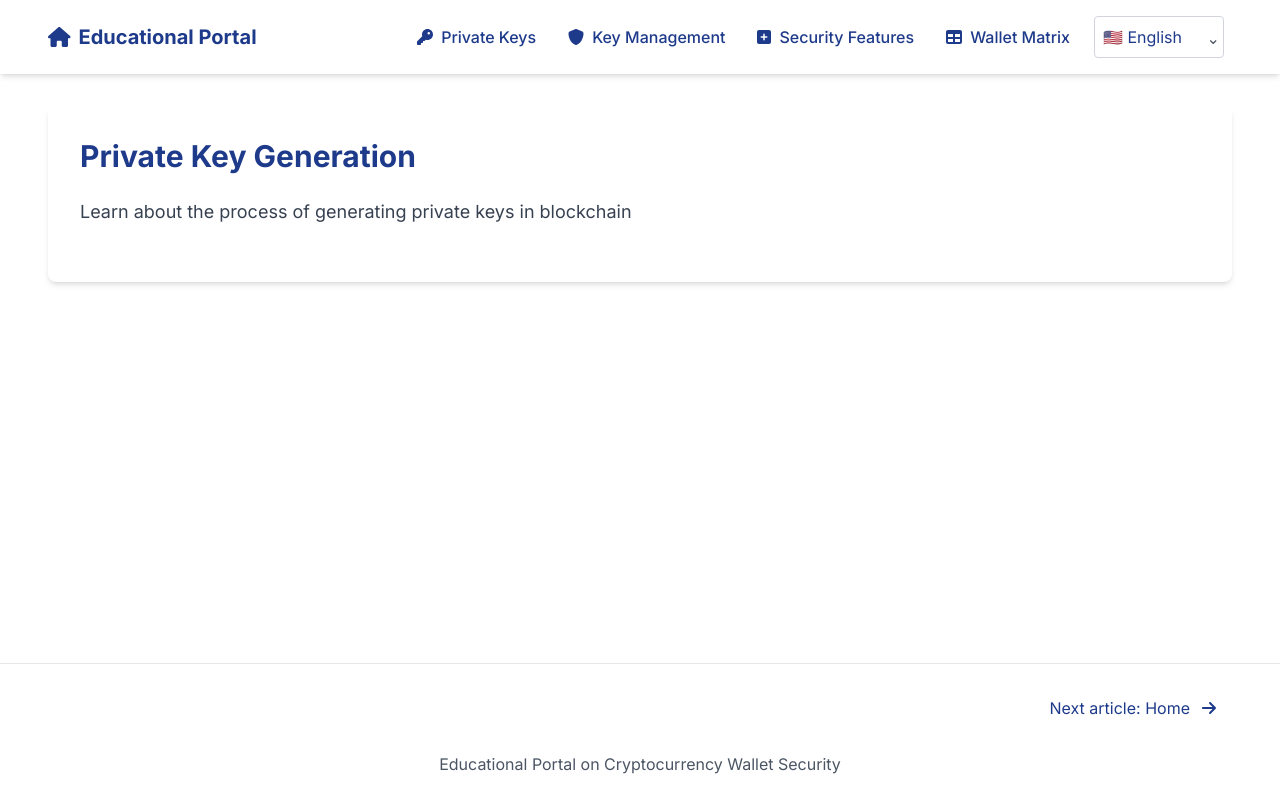
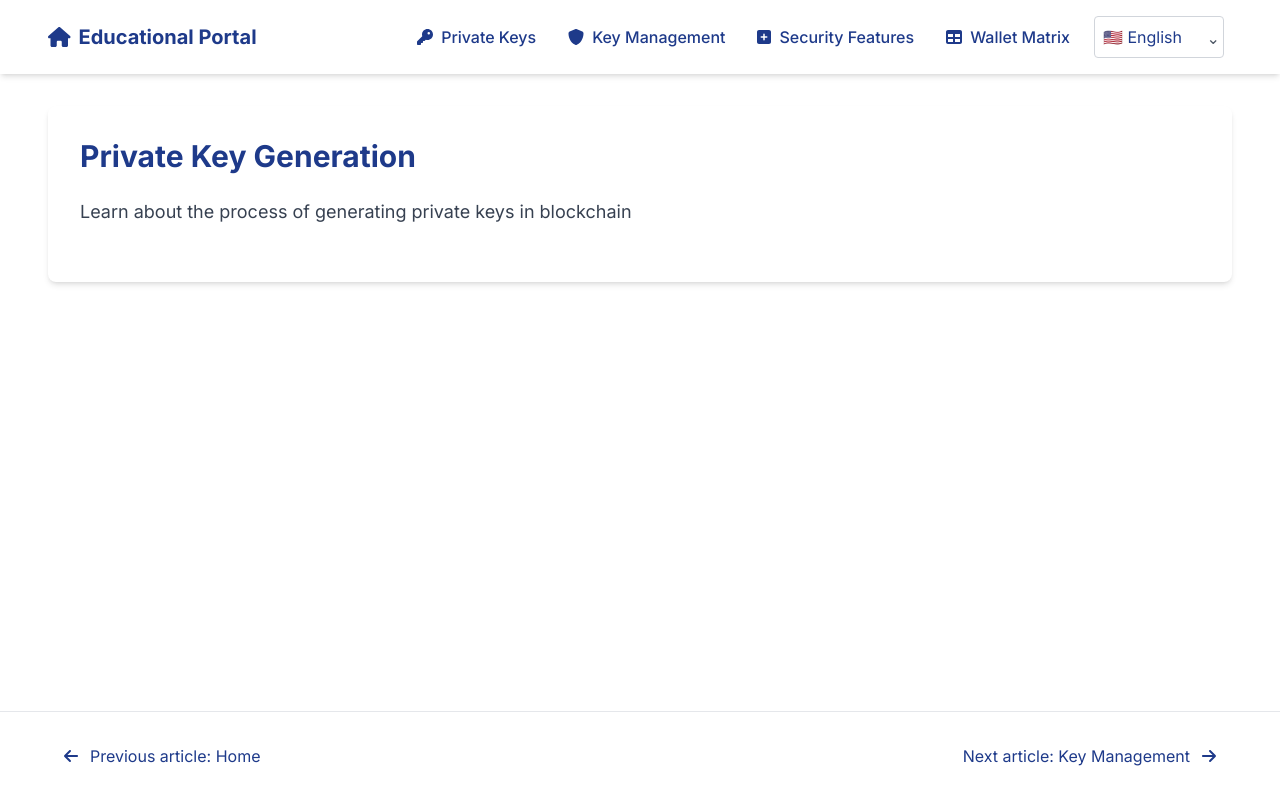
Before and after one commit to nksazonov/private-key-security-portal, a Next.js app: page /en/private-keys in a window 1280 px wide. Built offline with nearby package versions, Linux system fonts and the light colour scheme.

Commit message:
fix: bottom navigation

```diff
--- a/messages/en.json
+++ b/messages/en.json
@@ -40,7 +40,9 @@
     "title": "Page not found"
   },
   "Footer": {
-    "text": "Educational Portal on Cryptocurrency Wallet Security"
+    "text": "Educational Portal on Cryptocurrency Wallet Security",
+    "previousArticle": "Previous article",
+    "nextArticle": "Next article"
   },
   "PrivateKeysPage": {
     "title": "Private Key Generation",
--- a/messages/uk.d.json.ts
+++ b/messages/uk.d.json.ts
@@ -43,7 +43,9 @@ declare const messages: {
     "title": "Сторінку не знайдено"
   },
   "Footer": {
-    "text": "Освітній портал з безпеки криптовалютних гаманців"
+    "text": "Освітній портал з безпеки криптовалютних гаманців",
+    "previousArticle": "Попередня стаття",
+    "nextArticle": "Наступна стаття"
   },
   "PrivateKeysPage": {
     "title": "Генерація приватних ключів",
--- a/messages/uk.json
+++ b/messages/uk.json
@@ -40,7 +40,9 @@
     "title": "Сторінку не знайдено"
   },
   "Footer": {
-    "text": "Освітній портал з безпеки криптовалютних гаманців"
+    "text": "Освітній портал з безпеки криптовалютних гаманців",
+    "previousArticle": "Попередня стаття",
+    "nextArticle": "Наступна стаття"
   },
   "PrivateKeysPage": {
     "title": "Генерація приватних ключів",
--- a/src/components/Footer.tsx
+++ b/src/components/Footer.tsx
@@ -20,10 +20,11 @@ export default function Footer() {
     { path: '/wallet-matrix', label: t('walletMatrix') }
   ] as const;
 
-  // Find current page index
-  const currentIndex = pageOrder.findIndex(page => page.path === pathname);
+  const firstSlashLoc = pathname.indexOf('/', 1);
+  const normalizedPath = firstSlashLoc === -1 ? '/' : pathname.substring(firstSlashLoc);
 
-  // Determine previous and next pages
+  const currentIndex = pageOrder.findIndex(page => page.path === normalizedPath);
+
   const prevPage = currentIndex > 0 ? pageOrder[currentIndex - 1] : null;
   const nextPage = currentIndex < pageOrder.length - 1 ? pageOrder[currentIndex + 1] : null;
 
@@ -38,7 +39,7 @@ export default function Footer() {
                 className="flex items-center gap-2 text-blue-900 hover:text-blue-700 active:text-blue-500 transition-colors px-4 py-2 rounded-md"
               >
                 <FontAwesomeIcon icon={faArrowLeft} className="mr-1" />
-                <span>Previous article: {prevPage.label}</span>
+                <span>{footerT('previousArticle')}: {prevPage.label}</span>
               </Link>
             )}
           </div>
@@ -49,16 +50,12 @@ export default function Footer() {
                 href={nextPage.path}
                 className="flex items-center gap-2 text-blue-900 hover:text-blue-700 active:text-blue-500 transition-colors px-4 py-2 rounded-md"
               >
-                <span>Next article: {nextPage.label}</span>
+                <span>{footerT('nextArticle')}: {nextPage.label}</span>
                 <FontAwesomeIcon icon={faArrowRight} className="ml-1" />
               </Link>
             )}
           </div>
         </div>
-
-        <div className="text-center mt-6 text-gray-600">
-          {footerT('text')}
-        </div>
       </div>
     </footer>
   );
```
